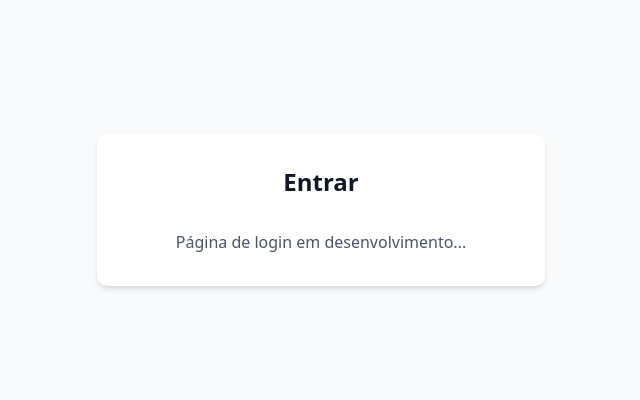
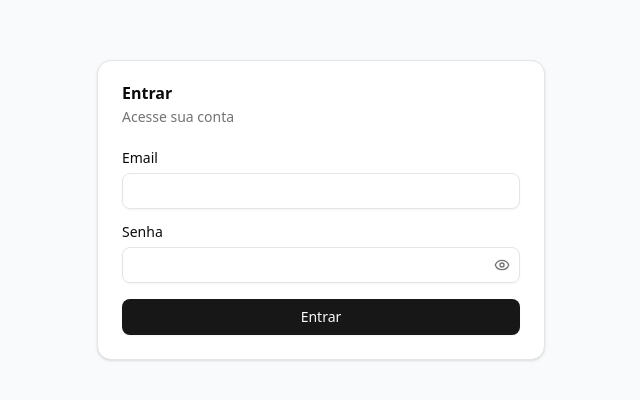
Before and after one commit to clayprod/imoveis-caixa, a React (Vite) app in the folder frontend/: page /login in a window 1280 px wide. Shown: the part 190-590 px from the top of the page, without its empty margins (319-959 px from the left). Built offline with nearby package versions, Linux system fonts and the light colour scheme.

Commit message:
feat: implement login form

```diff
--- a/frontend/src/pages/Login.jsx
+++ b/frontend/src/pages/Login.jsx
@@ -1,14 +1,120 @@
-export default function Login() {
+import { useState } from 'react'
+import { useNavigate } from 'react-router-dom'
+import { useAuth } from '@/contexts/AuthContext'
+import { Card, CardHeader, CardTitle, CardDescription, CardContent } from '@/components/ui/card'
+import { Input } from '@/components/ui/input'
+import { Button } from '@/components/ui/button'
+import { Alert, AlertDescription } from '@/components/ui/alert'
+import { Label } from '@/components/ui/label'
+import { Eye, EyeOff } from 'lucide-react'
+
+const Login = () => {
+  const navigate = useNavigate()
+  const { login } = useAuth()
+  const [formData, setFormData] = useState({ email: '', password: '' })
+  const [errors, setErrors] = useState({})
+  const [apiError, setApiError] = useState('')
+  const [showPassword, setShowPassword] = useState(false)
+  const [isLoading, setIsLoading] = useState(false)
+
+  const handleChange = (e) => {
+    const { name, value } = e.target
+    setFormData((prev) => ({ ...prev, [name]: value }))
+    setErrors((prev) => ({ ...prev, [name]: '' }))
+    setApiError('')
+  }
+
+  const validate = () => {
+    const newErrors = {}
+    if (!formData.email) {
+      newErrors.email = 'Email é obrigatório'
+    } else if (!/^[^\s@]+@[^\s@]+\.[^\s@]+$/.test(formData.email)) {
+      newErrors.email = 'Email inválido'
+    }
+
+    if (!formData.password) {
+      newErrors.password = 'Senha é obrigatória'
+    } else if (formData.password.length < 6) {
+      newErrors.password = 'A senha deve ter no mínimo 6 caracteres'
+    }
+
+    setErrors(newErrors)
+    return Object.keys(newErrors).length === 0
+  }
+
+  const handleSubmit = async (e) => {
+    e.preventDefault()
+    if (!validate()) return
+
+    setIsLoading(true)
+    const { success, error } = await login(formData.email, formData.password)
+    setIsLoading(false)
+
+    if (success) {
+      navigate('/dashboard')
+    } else {
+      setApiError(error || 'Erro ao fazer login')
+    }
+  }
+
   return (
-    <div className="min-h-screen bg-gray-50 flex items-center justify-center">
-      <div className="max-w-md w-full bg-white rounded-lg shadow-md p-8">
-        <h1 className="text-2xl font-bold text-gray-900 text-center mb-8">
-          Entrar
-        </h1>
-        <p className="text-gray-600 text-center">
-          Página de login em desenvolvimento...
-        </p>
-      </div>
+    <div className="min-h-screen bg-gray-50 flex items-center justify-center p-4">
+      <Card className="w-full max-w-md">
+        <CardHeader>
+          <CardTitle>Entrar</CardTitle>
+          <CardDescription>Acesse sua conta</CardDescription>
+        </CardHeader>
+        <CardContent>
+          {apiError && (
+            <Alert variant="destructive" className="mb-4">
+              <AlertDescription>{apiError}</AlertDescription>
+            </Alert>
+          )}
+          <form onSubmit={handleSubmit} className="space-y-4">
+            <div className="space-y-2">
+              <Label htmlFor="email">Email</Label>
+              <Input
+                id="email"
+                name="email"
+                type="email"
+                value={formData.email}
+                onChange={handleChange}
+                aria-invalid={!!errors.email}
+              />
+              {errors.email && <p className="text-sm text-destructive">{errors.email}</p>}
+            </div>
+            <div className="space-y-2">
+              <Label htmlFor="password">Senha</Label>
+              <div className="relative">
+                <Input
+                  id="password"
+                  name="password"
+                  type={showPassword ? 'text' : 'password'}
+                  value={formData.password}
+                  onChange={handleChange}
+                  aria-invalid={!!errors.password}
+                />
+                <Button
+                  type="button"
+                  variant="ghost"
+                  size="icon"
+                  className="absolute right-0 top-0 h-full px-3 py-0 text-muted-foreground"
+                  onClick={() => setShowPassword((prev) => !prev)}
+                  tabIndex={-1}
+                >
+                  {showPassword ? <EyeOff className="h-4 w-4" /> : <Eye className="h-4 w-4" />}
+                </Button>
+              </div>
+              {errors.password && <p className="text-sm text-destructive">{errors.password}</p>}
+            </div>
+            <Button type="submit" className="w-full" disabled={isLoading}>
+              {isLoading ? 'Entrando...' : 'Entrar'}
+            </Button>
+          </form>
+        </CardContent>
+      </Card>
     </div>
   )
 }
+
+export default Login
```
